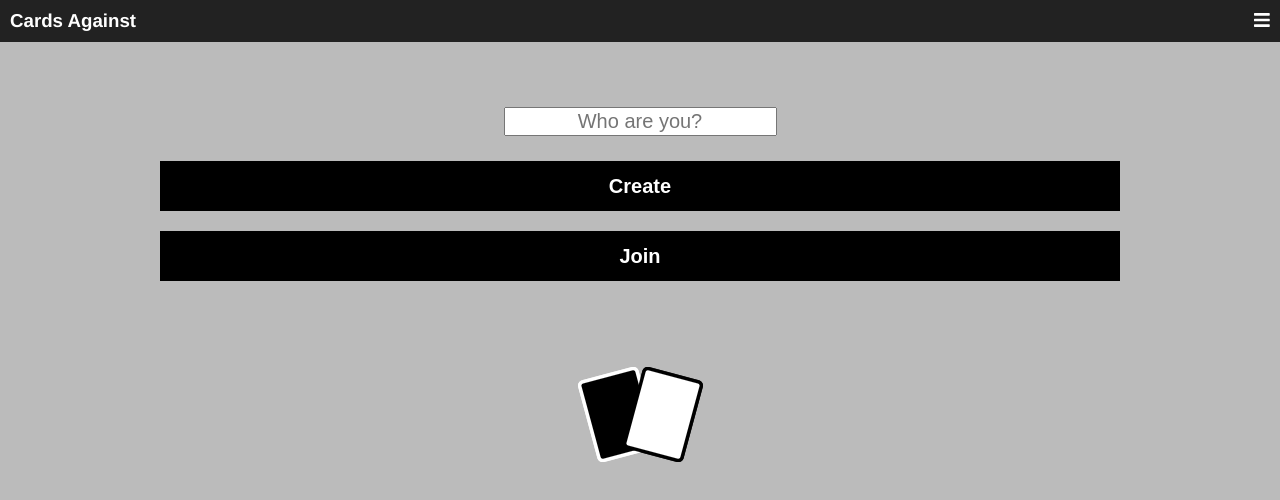
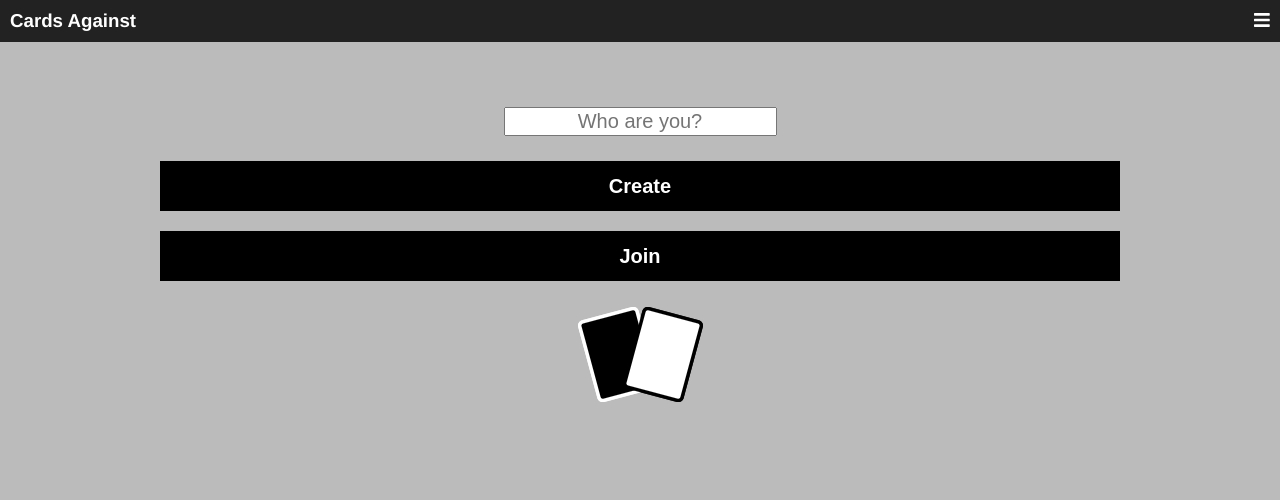
Before and after one commit to hewhowearspants/Cards-Against-Your-Sanity, a React (Create React App) app in the folder client/: page / in a window 1280 px wide. Shown: the top 500 px of the page. Built offline with nearby package versions, Linux system fonts and the light colour scheme; no server answers.

Commit message:
restructure Home component for CSS

```diff
--- a/client/src/components/Home.jsx
+++ b/client/src/components/Home.jsx
@@ -5,18 +5,19 @@ import InputField from './InputField';
 const Home = (props) => {
   return (
     <div className='home'>
+      <div className='top'>
         <InputField
           value={!props.joiningGame ? props.name : props.roomCode}
           max={!props.joiningGame ? 20 : 5}
           fieldName={!props.joiningGame ? "name" : "roomCode"}
-        placeholder={!props.joiningGame ? "Who are you?" : "code"}
+          placeholder={!props.joiningGame ? "Who are you?" : "Enter code"}
           handleInputChange={props.handleInputChange} />
         {!props.joiningGame ? <button onClick={props.createGame}>Create</button> : <button onClick={props.toggleJoiningGame}>Back</button>}
         <button onClick={props.joiningGame ? props.joinGame : () => props.toggleJoiningGame()}>Join</button>
-      <div className='message'>
-        {props.message}
       </div>
+      <div className='bottom'>
         <img className='logo' src='../favicon.png' alt='shitty logo' />
+      </div>
     </div>
   )
 }
```
Lines whose indentation alone changed are shown as unchanged.
